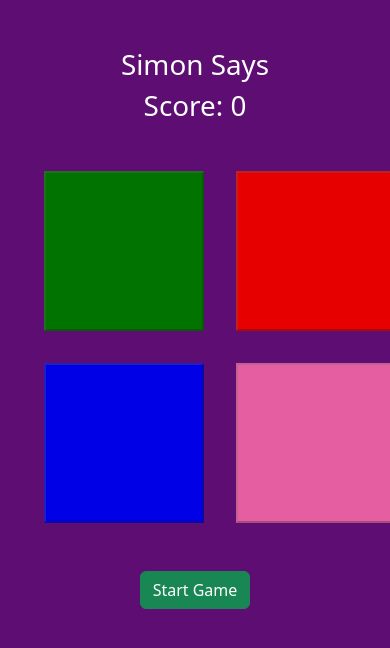
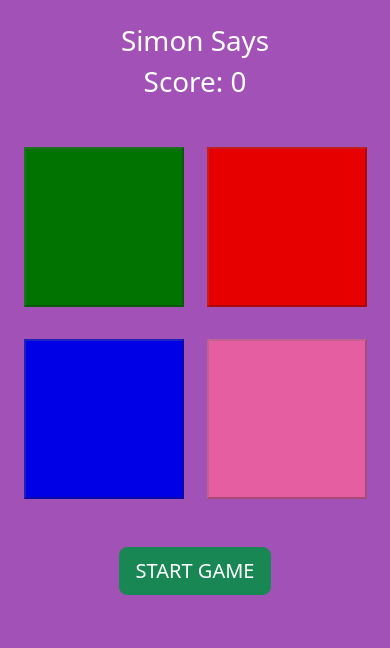
Before and after one commit to AlejoVE/hyf-digitalents-typescript-week5, a React (Create React App) app: page / in a window 390 px wide. Shown: the top 648 px of the page. Built offline with nearby package versions, Linux system fonts and the light colour scheme.

Commit message:
Add media queries

```diff
--- a/src/App.tsx
+++ b/src/App.tsx
@@ -16,10 +16,8 @@ function App() {
   const [buttonsDisabled, setButtonsDisabled] = useState<boolean>(true)
 
   const startGame = (e: React.MouseEvent<HTMLButtonElement>)=> {
-
     setGameStarted(true)
     startSequence()
-    // setButtonsDisabled(false)
   }
 
   const startSequence = async () =>{
@@ -31,7 +29,6 @@ function App() {
     setCurrentSequence(updateSequence)
 
     displayColors(updateSequence)
-
 
   }
 
@@ -76,6 +73,7 @@ function App() {
 
 
   const resetGame = ()=>{
+    setButtonsDisabled(true)
     setActiveColor('')
     setCurrentSequence([])
     setScore(0)
--- a/src/components/StartButton.tsx
+++ b/src/components/StartButton.tsx
@@ -7,6 +7,6 @@ type StartButtonProps = {
 
 export const StartButton = (props: StartButtonProps ) => {
   return (
-    <button className='btn btn-success' onClick={props.onClick}>Start Game</button>
+    <button className='btn btn-success btn-lg' onClick={props.onClick}>START GAME</button>
   )
 }
--- a/src/components/Title.tsx
+++ b/src/components/Title.tsx
@@ -2,6 +2,6 @@ import React from 'react'
 
 export const Title = () => {
   return (
-    <h1 className='text-white mt-5'>Simon Says</h1>
+    <h1 className='text-white mt-4'>Simon Says</h1>
   )
 }
--- a/src/styles/styles.css
+++ b/src/styles/styles.css
@@ -1,20 +1,26 @@
 body {
-	background-color: rgb(94, 14, 114);
+	background-color: rgb(162, 82, 182);
 }
 
 .grid {
 	display: grid;
+	grid-template-columns: repeat(2, 1fr);
+	row-gap: 2rem;
+}
+
+@media (min-width: 768px) {
+	.grid {
 		margin: 0 auto;
 		grid-template-columns: repeat(4, 1fr);
 		grid-template-rows: repeat(2, 1fr);
-	gap: 2rem;
+	}
 }
 
+@media (min-width: 768px) {
 	.grid:nth-child(0) {
 		grid-column: 2/3;
 		grid-row: 2 / 3;
 	}
-
 	.grid .box:nth-child(1) {
 		grid-column: 2 / 3;
 		grid-row: 1 / 2;
@@ -30,6 +36,7 @@ body {
 	.grid .box:nth-child(4) {
 		grid-column: 3 / 4;
 		grid-row: 2 / 3;
+	}
 }
 
 .btn-mine {
```
Lines whose indentation alone changed are shown as unchanged.
